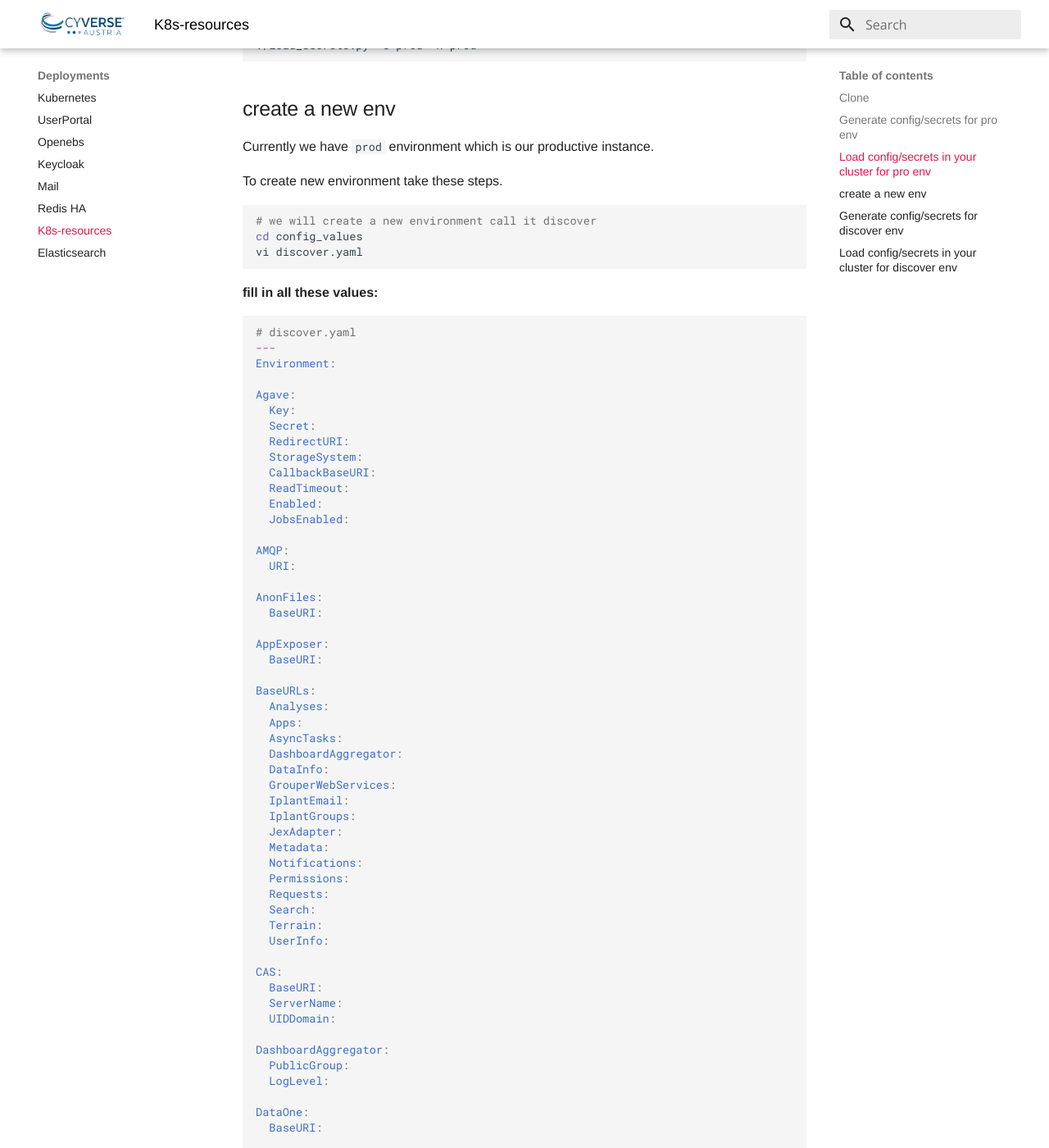
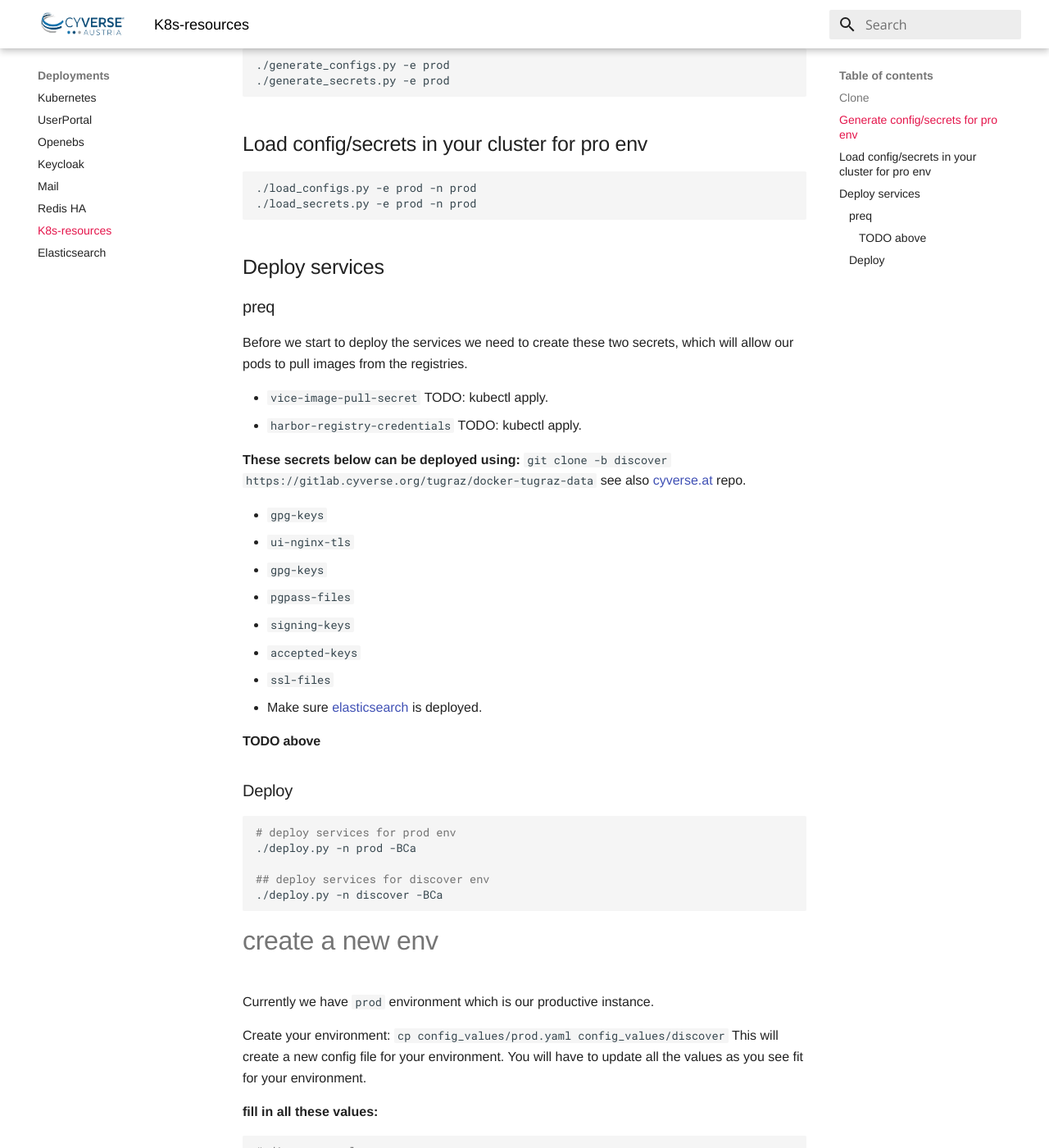
Before and after one commit to cyverse-austria/docs, an MkDocs documentation site: the page built from docs/deployments/k8s-resources.md, in a window 1280 px wide and 1400 px high, scrolled down 621 px. Shown: the whole window at 82% size. Built offline with MkDocs 1.6.1 and Material for MkDocs 9.7.7, drawn with Linux system fonts in a browser that asks for light colours; some of the changed text lies outside the part shown.

Commit message:
k8s-resources : todo

````diff
--- a/docs/deployments/k8s-resources.md
+++ b/docs/deployments/k8s-resources.md
@@ -9,28 +9,67 @@
 ```
 
 ## Generate config/secrets for pro env
+
+Make sure [gomplate](https://docs.gomplate.ca/installing/#manual-install) is installed in your OS.
+
+```bash
+# here is an example on ubuntu:
+sudo curl -o /usr/local/bin/gomplate -sSL https://github.com/hairyhenderson/gomplate/releases/download/v3.10.0/gomplate_linux-amd64
+
+sudo chmod 755 /usr/local/bin/gomplate
+
+gomplate --help
+```
+
 ```bash
 ./generate_configs.py -e prod
 ./generate_secrets.py -e prod
 ```
 
 ## Load config/secrets in your cluster for pro env
+
 ```bash
 ./load_configs.py -e prod -n prod
 ./load_secrets.py -e prod -n prod
 ```
 
+## Deploy services
 
-## create a new env
+### preq
+Before we start to deploy the services we need to create these two secrets,
+which will allow our pods to pull images from the registries.
+
+* `vice-image-pull-secret` TODO: kubectl apply.
+* `harbor-registry-credentials` TODO: kubectl apply.
+
+**These secrets below can be deployed using:** `git clone -b discover https://gitlab.cyverse.org/tugraz/docker-tugraz-data` see also [cyverse.at](https://github.com/mb-wali/cyverse.at/tree/main/k8s/discoveryEnvironment) repo.
+
+* `gpg-keys`
+* `ui-nginx-tls`
+* `gpg-keys`
+* `pgpass-files`
+* `signing-keys`
+* `accepted-keys`
+* `ssl-files`
+* Make sure [elasticsearch](elasticsearch.md) is deployed.
+
+#### TODO above
+
+### Deploy
+
+```bash
+# deploy services for prod env
+./deploy.py -n prod -BCa
+
+## deploy services for discover env
+./deploy.py -n discover -BCa
+```
+
+# create a new env
 Currently we have `prod` environment which is our productive instance.
 
-To create new environment take these steps.
-
-```bash
-# we will create a new environment call it discover
-cd config_values
-vi discover.yaml
-```
+Create your environment: `cp config_values/prod.yaml config_values/discover`
+This will create a new config file for your environment. You will have to update all the values as you see fit for your environment.
 
 **fill in all these values:**
 ```yaml
````
